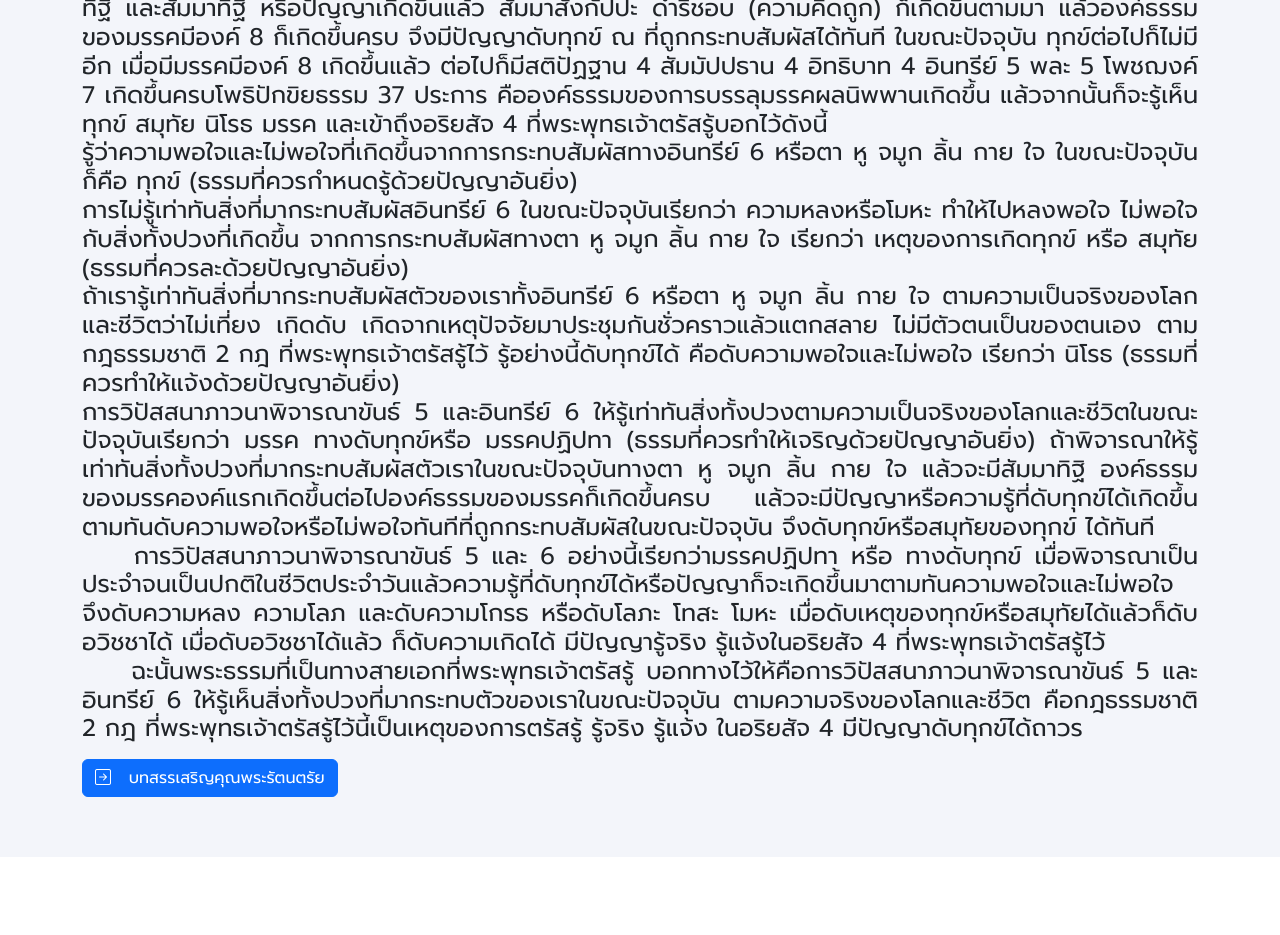
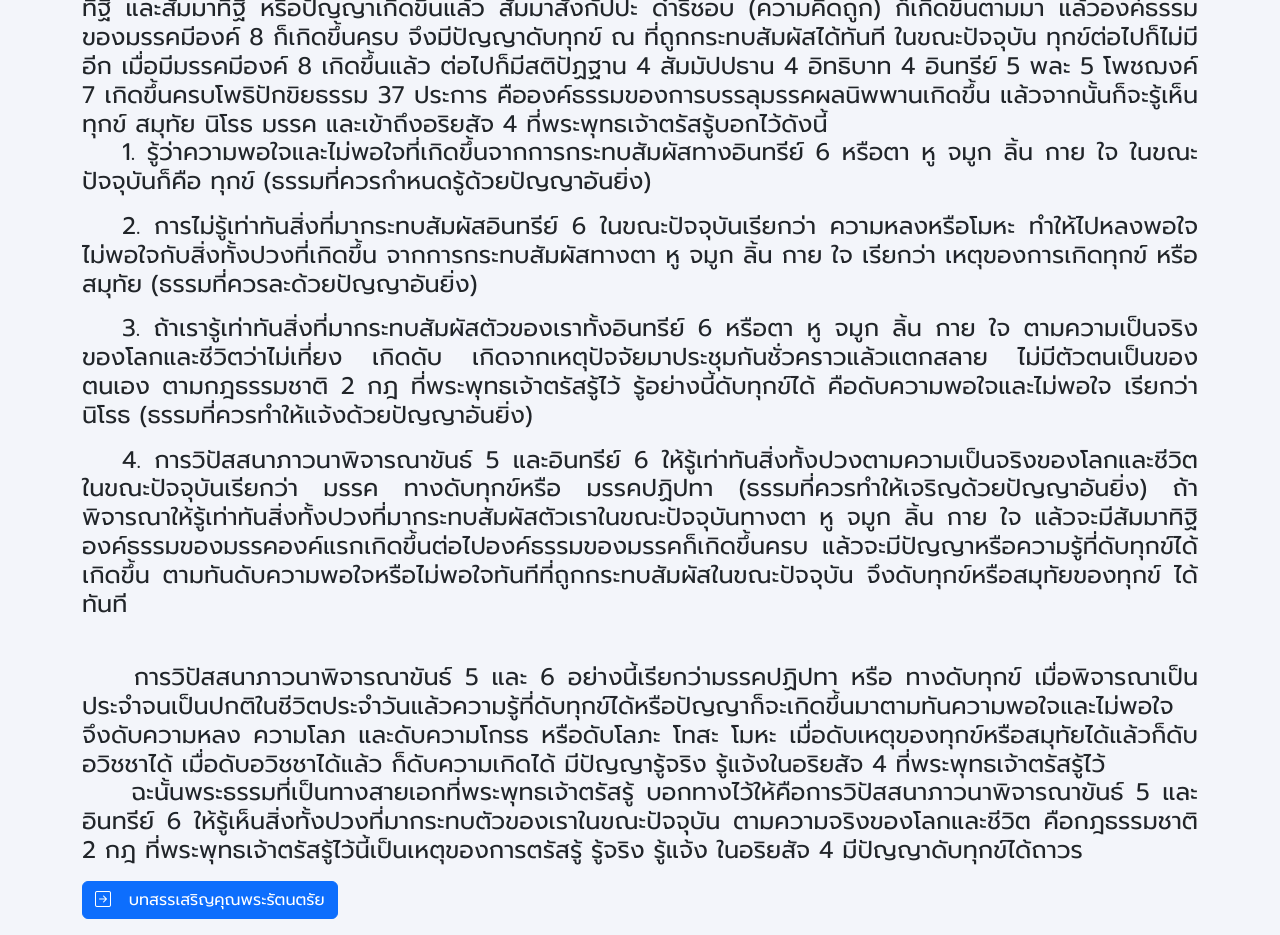
Before and after one commit to openmymai/lifelearning, a Next.js app: page /life13 in a window 1280 px wide. Shown: the part 1040-1975 px from the top of the page. Before the commit the page ends 1897 px from the top, so only its background shows below. Built offline with nearby package versions, Linux system fonts and the light colour scheme; a web font is replaced by a local one.

Commit message:
Adjust life13 paragraph

```diff
--- a/pages/life13.js
+++ b/pages/life13.js
@@ -24,13 +24,17 @@ const Life13 = () => {
             หมายความว่าโลภะ โทสะ โมหะ เหตุปัจจโยหรือสมุทัยของทุกข์หรืออวิชชาดับลงไปแล้ว ปัญญาหรือวิชชาก็จะเกิดขึ้นต่อ พิจารณาให้เห็นความจริงของสิ่งทั้งปวงรวมทั้งตัวของเราว่าไม่เที่ยง เกิดดับ มีเหตุปัจจัยมาประชุมกันชั่วคราวแล้วแตกสลาย
             ไม่มีตัวตนเป็นของตนเอง ความเห็นอย่างนี้เรียกว่าสัมมาทิฐิ และสัมมาทิฐิ หรือปัญญาเกิดขึ้นแล้ว สัมมาสังกัปปะ ดำริชอบ (ความคิดถูก) ก็เกิดขึ้นตามมา แล้วองค์ธรรมของมรรคมีองค์ 8 ก็เกิดขึ้นครบ จึงมีปัญญาดับทุกข์ ณ ที่ถูกกระทบสัมผัสได้ทันที
             ในขณะปัจจุบัน ทุกข์ต่อไปก็ไม่มีอีก เมื่อมีมรรคมีองค์ 8 เกิดขึ้นแล้ว ต่อไปก็มีสติปัฏฐาน 4 สัมมัปปธาน 4 อิทธิบาท 4 อินทรีย์ 5 พละ 5 โพชฌงค์ 7 เกิดขึ้นครบโพธิปักขิยธรรม 37 ประการ คือองค์ธรรมของการบรรลุมรรคผลนิพพานเกิดขึ้น
-            แล้วจากนั้นก็จะรู้เห็นทุกข์ สมุทัย นิโรธ มรรค และเข้าถึงอริยสัจ 4 ที่พระพุทธเจ้าตรัสรู้บอกไว้ดังนี้<br />รู้ว่าความพอใจและไม่พอใจที่เกิดขึ้นจากการกระทบสัมผัสทางอินทรีย์ 6 หรือตา หู จมูก ลิ้น กาย ใจ
-            ในขณะปัจจุบันก็คือ ทุกข์ (ธรรมที่ควรกำหนดรู้ด้วยปัญญาอันยิ่ง)<br />การไม่รู้เท่าทันสิ่งที่มากระทบสัมผัสอินทรีย์ 6 ในขณะปัจจุบันเรียกว่า ความหลงหรือโมหะ ทำให้ไปหลงพอใจ ไม่พอใจกับสิ่งทั้งปวงที่เกิดขึ้น
-            จากการกระทบสัมผัสทางตา หู จมูก ลิ้น กาย ใจ เรียกว่า เหตุของการเกิดทุกข์ หรือ สมุทัย (ธรรมที่ควรละด้วยปัญญาอันยิ่ง)<br />ถ้าเรารู้เท่าทันสิ่งที่มากระทบสัมผัสตัวของเราทั้งอินทรีย์ 6 หรือตา หู จมูก ลิ้น กาย ใจ
+            แล้วจากนั้นก็จะรู้เห็นทุกข์ สมุทัย นิโรธ มรรค และเข้าถึงอริยสัจ 4 ที่พระพุทธเจ้าตรัสรู้บอกไว้ดังนี้<br />
+            <p>1. รู้ว่าความพอใจและไม่พอใจที่เกิดขึ้นจากการกระทบสัมผัสทางอินทรีย์ 6 หรือตา หู จมูก ลิ้น กาย ใจ
+            ในขณะปัจจุบันก็คือ ทุกข์ (ธรรมที่ควรกำหนดรู้ด้วยปัญญาอันยิ่ง)<br /></p>
+            <p>2. การไม่รู้เท่าทันสิ่งที่มากระทบสัมผัสอินทรีย์ 6 ในขณะปัจจุบันเรียกว่า ความหลงหรือโมหะ ทำให้ไปหลงพอใจ ไม่พอใจกับสิ่งทั้งปวงที่เกิดขึ้น
+            จากการกระทบสัมผัสทางตา หู จมูก ลิ้น กาย ใจ เรียกว่า เหตุของการเกิดทุกข์ หรือ สมุทัย (ธรรมที่ควรละด้วยปัญญาอันยิ่ง)<br /></p>
+            <p>3. ถ้าเรารู้เท่าทันสิ่งที่มากระทบสัมผัสตัวของเราทั้งอินทรีย์ 6 หรือตา หู จมูก ลิ้น กาย ใจ
             ตามความเป็นจริงของโลกและชีวิตว่าไม่เที่ยง เกิดดับ เกิดจากเหตุปัจจัยมาประชุมกันชั่วคราวแล้วแตกสลาย ไม่มีตัวตนเป็นของตนเอง ตามกฎธรรมชาติ 2 กฎ ที่พระพุทธเจ้าตรัสรู้ไว้ รู้อย่างนี้ดับทุกข์ได้ คือดับความพอใจและไม่พอใจ
-            เรียกว่า นิโรธ (ธรรมที่ควรทำให้แจ้งด้วยปัญญาอันยิ่ง)<br />การวิปัสสนาภาวนาพิจารณาขันธ์ 5 และอินทรีย์ 6 ให้รู้เท่าทันสิ่งทั้งปวงตามความเป็นจริงของโลกและชีวิตในขณะปัจจุบันเรียกว่า มรรค ทางดับทุกข์หรือ มรรคปฏิปทา
+            เรียกว่า นิโรธ (ธรรมที่ควรทำให้แจ้งด้วยปัญญาอันยิ่ง)<br /></p>
+            <p>4. การวิปัสสนาภาวนาพิจารณาขันธ์ 5 และอินทรีย์ 6 ให้รู้เท่าทันสิ่งทั้งปวงตามความเป็นจริงของโลกและชีวิตในขณะปัจจุบันเรียกว่า มรรค ทางดับทุกข์หรือ มรรคปฏิปทา
             (ธรรมที่ควรทำให้เจริญด้วยปัญญาอันยิ่ง) ถ้าพิจารณาให้รู้เท่าทันสิ่งทั้งปวงที่มากระทบสัมผัสตัวเราในขณะปัจจุบันทางตา หู จมูก ลิ้น กาย ใจ แล้วจะมีสัมมาทิฐิ องค์ธรรมของมรรคองค์แรกเกิดขึ้นต่อไปองค์ธรรมของมรรคก็เกิดขึ้นครบ
-            แล้วจะมีปัญญาหรือความรู้ที่ดับทุกข์ได้เกิดขึ้น ตามทันดับความพอใจหรือไม่พอใจทันทีที่ถูกกระทบสัมผัสในขณะปัจจุบัน จึงดับทุกข์หรือสมุทัยของทุกข์ ได้ทันที<br />&nbsp; &nbsp;
+            แล้วจะมีปัญญาหรือความรู้ที่ดับทุกข์ได้เกิดขึ้น ตามทันดับความพอใจหรือไม่พอใจทันทีที่ถูกกระทบสัมผัสในขณะปัจจุบัน จึงดับทุกข์หรือสมุทัยของทุกข์ ได้ทันที</p><br />&nbsp; &nbsp;
             การวิปัสสนาภาวนาพิจารณาขันธ์ 5 และ 6 อย่างนี้เรียกว่ามรรคปฏิปทา หรือ ทางดับทุกข์ เมื่อพิจารณาเป็นประจำจนเป็นปกติในชีวิตประจำวันแล้วความรู้ที่ดับทุกข์ได้หรือปัญญาก็จะเกิดขึ้นมาตามทันความพอใจและไม่พอใจ
             จึงดับความหลง ความโลภ และดับความโกรธ หรือดับโลภะ โทสะ โมหะ เมื่อดับเหตุของทุกข์หรือสมุทัยได้แล้วก็ดับอวิชชาได้ เมื่อดับอวิชชาได้แล้ว ก็ดับความเกิดได้ มีปัญญารู้จริง รู้แจ้งในอริยสัจ 4 ที่พระพุทธเจ้าตรัสรู้ไว้<br />&nbsp; &nbsp;
             ฉะนั้นพระธรรมที่เป็นทางสายเอกที่พระพุทธเจ้าตรัสรู้ บอกทางไว้ให้คือการวิปัสสนาภาวนาพิจารณาขันธ์ 5 และอินทรีย์ 6 ให้รู้เห็นสิ่งทั้งปวงที่มากระทบตัวของเราในขณะปัจจุบัน ตามความจริงของโลกและชีวิต คือกฎธรรมชาติ 2 กฎ
```
